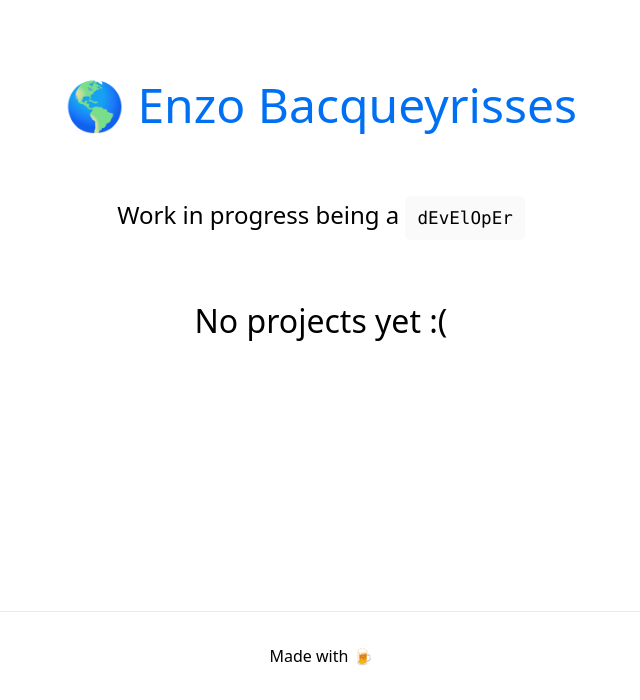
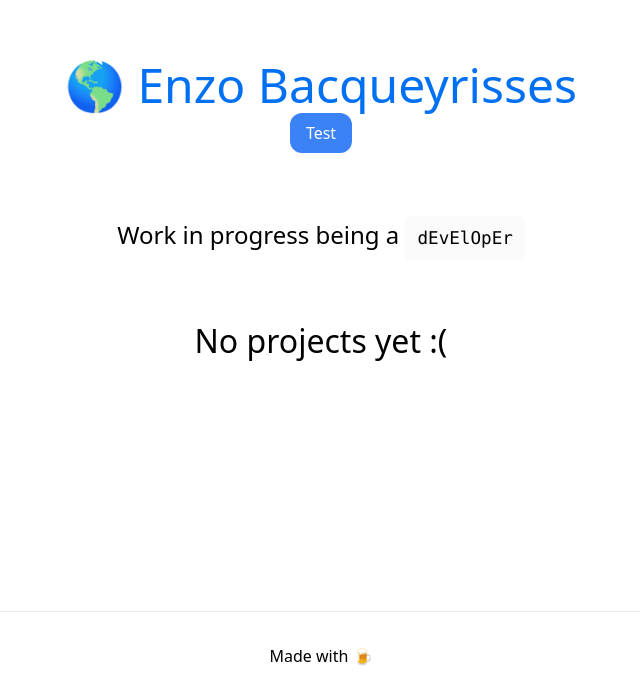
Before and after one commit to bacqueyrisses/portfolio, a Next.js app: page / in a window 1280 px wide. Shown: the part 189-889 px from the top of the page, without its empty margins (319-959 px from the left). Built offline with nearby package versions, Linux system fonts and the light colour scheme.

Commit message:
test GTM

```diff
--- a/pages/index.js
+++ b/pages/index.js
@@ -53,6 +53,8 @@ export default function Home() {
                     </a>
                 </h1>
 
+                <button type='submit' className='bg-blue-500 px-4 py-2 rounded-xl  active:bg-blue-300 text-white'>Test</button>
+
                 <p className={styles.description}>
                     Work in progress being a{' '}
                     <code className={styles.code}>dEvElOpEr</code>
```
